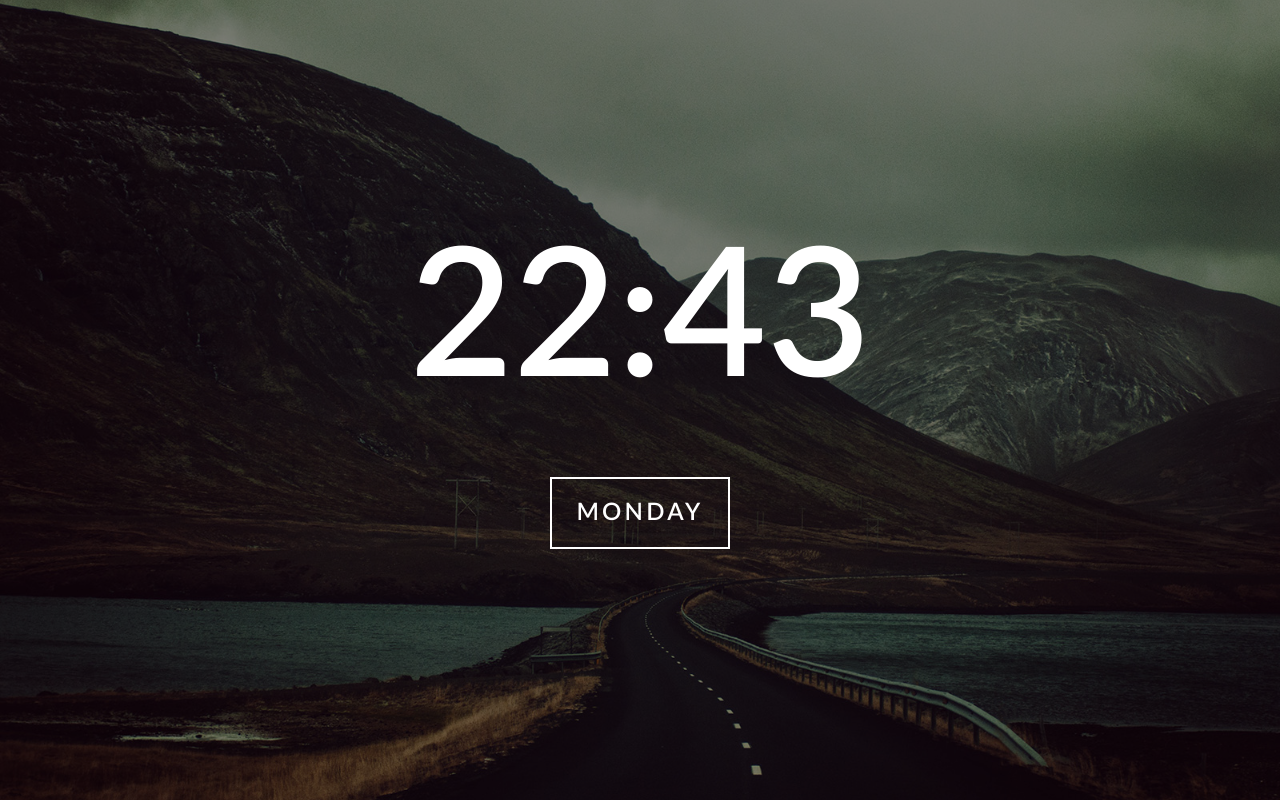
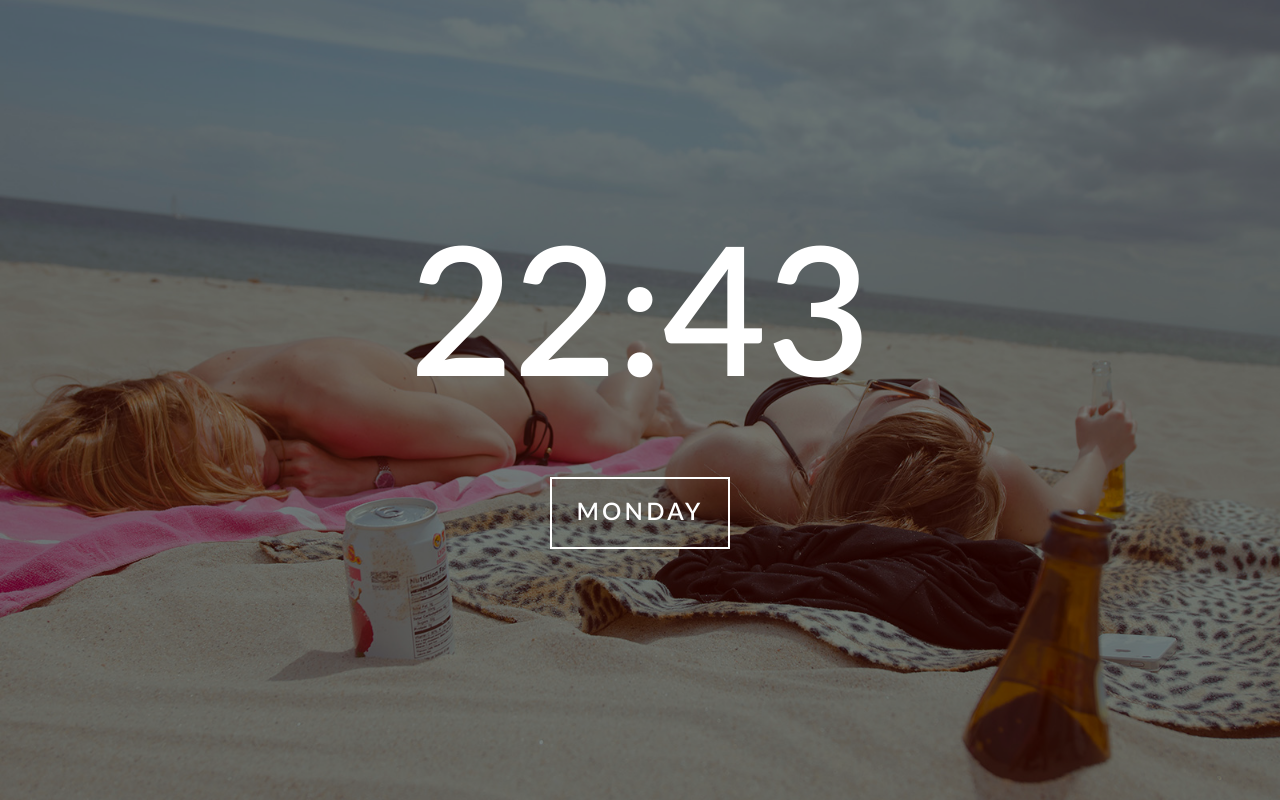
Before and after one commit to dope/hey, a browser extension: page src/override/override.html in a window 1280 px wide. Drawn offline with Linux system fonts and the light colour scheme.

Commit message:
updated hey 0.0.2

```diff
--- a/src/override/js/scripts.js
+++ b/src/override/js/scripts.js
@@ -1,5 +1,5 @@
 // Background Refresh (Images by unsplash.com)
-var totalCount = 5;
+var totalCount = 8;
 var num = Math.ceil( Math.random() * totalCount );
 document.body.background = 'images/background-'+num+'.jpg';
 
@@ -17,8 +17,20 @@
 var weekDay = dayOfWeek[myDate.getDay()];
 document.getElementById("day").innerHTML = weekDay;
 
-var hour = (myDate.getHours()<10?'0':'') + myDate.getHours();
-document.getElementById("hour").innerHTML = hour;
+function startTime() {
+    var date = new Date();
+    var hour = date.getHours();
+    var minute = date.getMinutes();
+    var second = date.getSeconds();
+    minute = checkTime(minute);
+    second = checkTime(second);
+    document.getElementById('time').innerHTML = hour+":"+minute;
+    var t = setTimeout(function(){startTime()},500);
+}
 
-var mins = (myDate.getMinutes()<10?'0':'') + myDate.getMinutes();
-document.getElementById("minutes").innerHTML = mins;
+function checkTime(i) {
+    if (i<10) {i = "0" + i};
+    return i;
+}
+
+window.onload = startTime;
--- a/src/override/override.html
+++ b/src/override/override.html
@@ -9,7 +9,7 @@
 <body>
     <div class="overlay">
         <div class="content">
-            <h1 class="time"><span id="hour"></span>:<span id="minutes"></span></h1>
+            <h1 class="time"><span id="time"></span></h1>
             <span id="day"></span>
         </div>
     </div>
```
Also changed, not shown: manifest.json, src/override/icons/icon128.png, src/override/icons/icon16.png, src/override/icons/icon19.png, src/override/icons/icon48.png.
